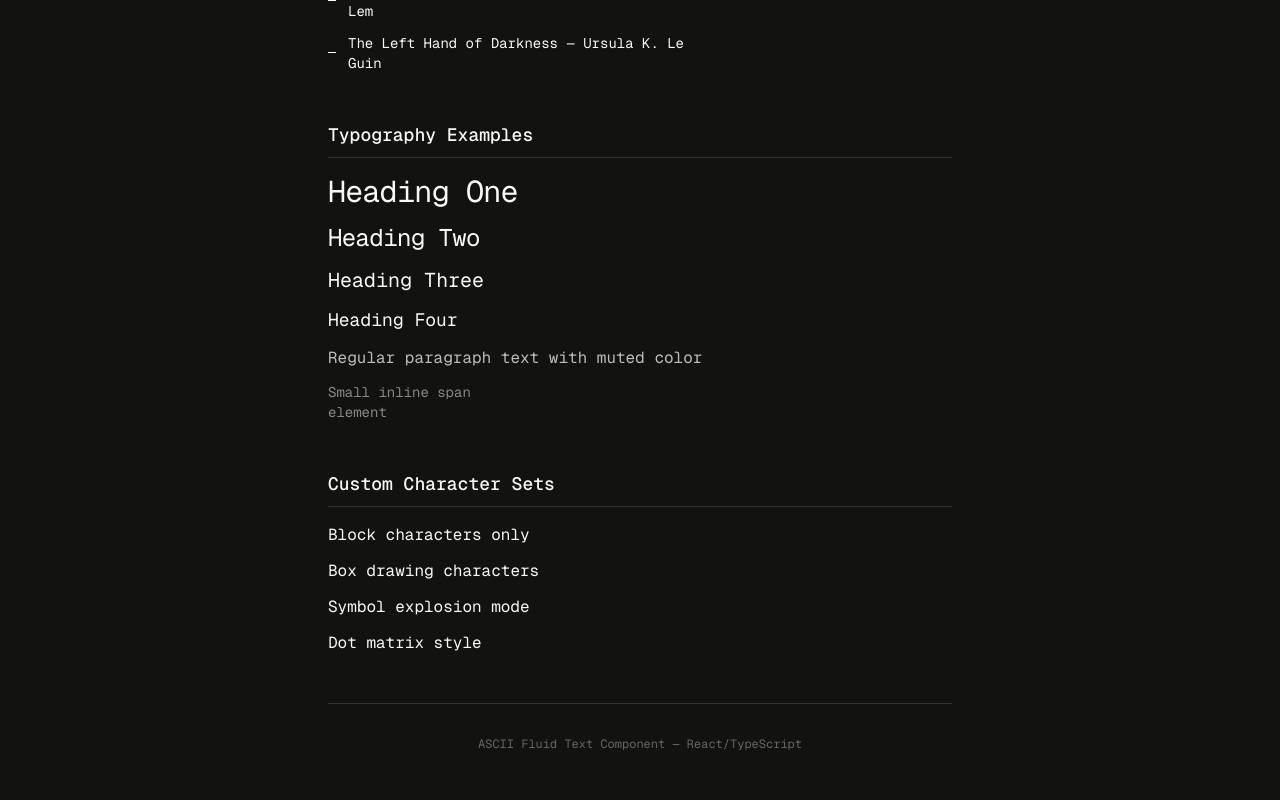
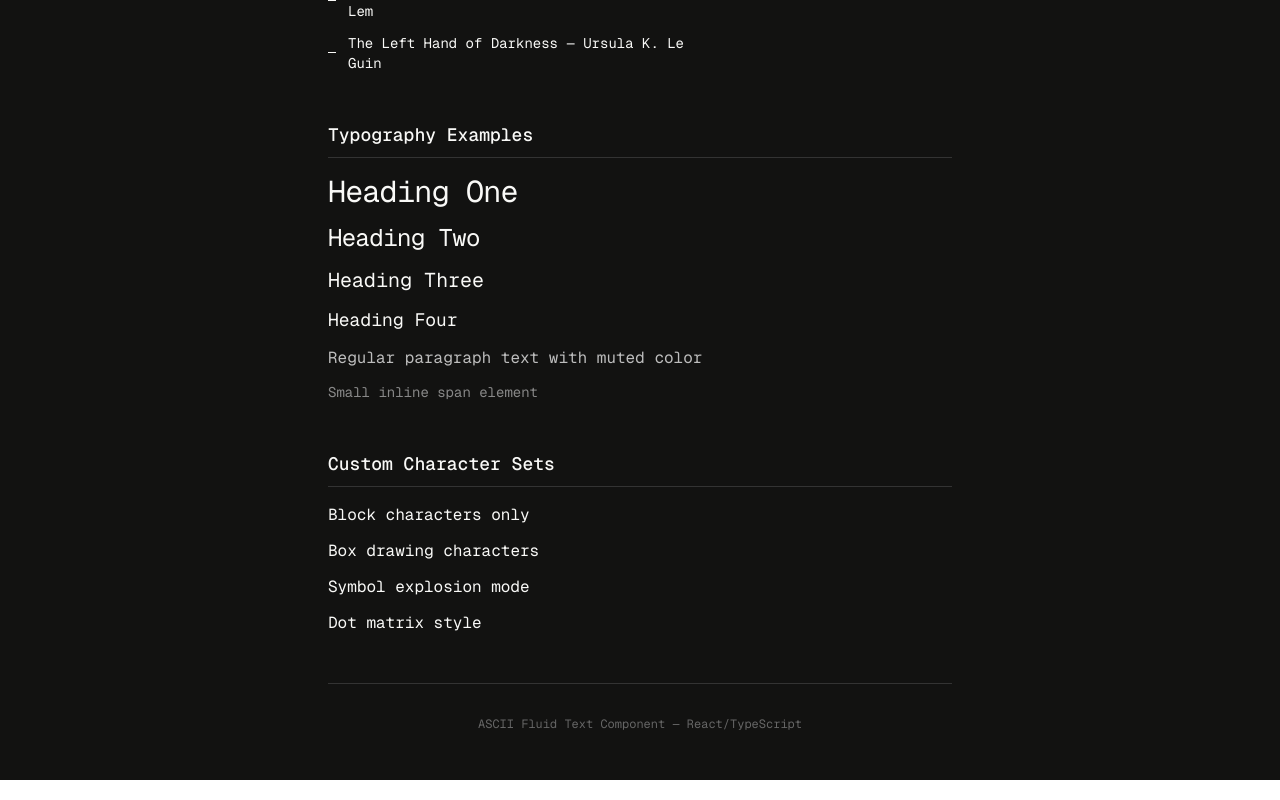
Before and after one commit to kiritocode1/experiment-ascii-sceamble, a Next.js app: page / in a window 1280 px wide. Shown: the part 1010-1810 px from the top of the page. Built offline with nearby package versions, Linux system fonts and the light colour scheme.

Commit message:
context rot

```diff
--- a/app/ascii-text.tsx
+++ b/app/ascii-text.tsx
@@ -313,8 +313,9 @@ export function ASCIIText({
   ...props
 }: ASCIITextProps) {
   const containerRef = useRef<HTMLElement>(null)
-  const [lines, setLines] = useState<string[]>([])
+  const [lines, setLines] = useState<string[]>([children])
   const [isReady, setIsReady] = useState(false)
+  const [measuredHeight, setMeasuredHeight] = useState<number | null>(null)
 
   // Split text into visual lines based on container width
   const detectLines = useCallback(() => {
@@ -323,6 +324,10 @@ export function ASCIIText({
 
     const containerRect = container.getBoundingClientRect()
     if (containerRect.width === 0) return
+
+    // Capture current height before changing anything
+    const currentHeight = containerRect.height
+    setMeasuredHeight(currentHeight)
 
     // Get computed styles
     const style = window.getComputedStyle(container)
@@ -379,7 +384,14 @@ export function ASCIIText({
       setLines(sortedLines)
     }
 
+    // Use RAF to release height lock after render
+    requestAnimationFrame(() => {
       setIsReady(true)
+      // Release height lock after another frame to ensure smooth transition
+      requestAnimationFrame(() => {
+        setMeasuredHeight(null)
+      })
+    })
   }, [children])
 
   // Detect lines on mount and resize
@@ -391,6 +403,7 @@ export function ASCIIText({
 
     const handleResize = () => {
       setIsReady(false)
+      setMeasuredHeight(null)
       requestAnimationFrame(detectLines)
     }
 
@@ -401,19 +414,24 @@ export function ASCIIText({
     }
   }, [detectLines])
 
+  // Container style to prevent layout shift
+  const containerStyle: CSSProperties = measuredHeight !== null
+    ? { minHeight: measuredHeight, height: measuredHeight }
+    : {}
+
   return (
     <Component
       // eslint-disable-next-line @typescript-eslint/no-explicit-any
       ref={containerRef as any}
-      className={cn(className??"")}
+      className={cn(className ?? "")}
       aria-label={children}
+      style={containerStyle}
       {...props}
     >
-      {/* Render each line as its own ASCIILine component */}
-      {isReady ? (
-        lines.map((line, i) => (
+      {/* Always render lines - start with single line containing full text */}
+      {lines.map((line, i) => (
         <ASCIILine
-            key={`${i}-${line.slice(0, 20)}`}
+          key={isReady ? `ready-${i}-${line.slice(0, 20)}` : `init-${i}`}
           duration={duration}
           chars={chars}
           preserveSpaces={preserveSpaces}
@@ -422,11 +440,7 @@ export function ASCIIText({
         >
           {line}
         </ASCIILine>
-        ))
-      ) : (
-        // Show original text while measuring to prevent flash
-        <span>{children}</span>
-      )}
+      ))}
     </Component>
   )
 }
```
Lines whose indentation alone changed are shown as unchanged.
